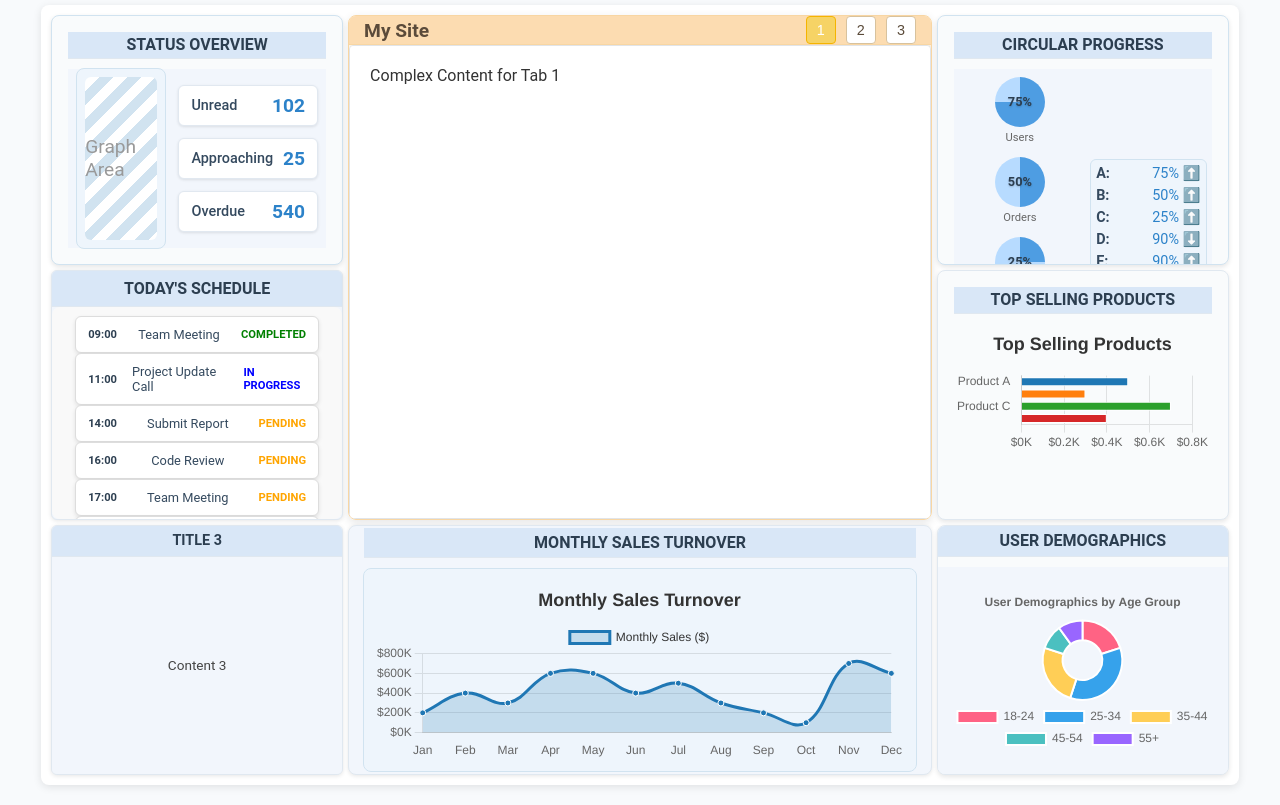
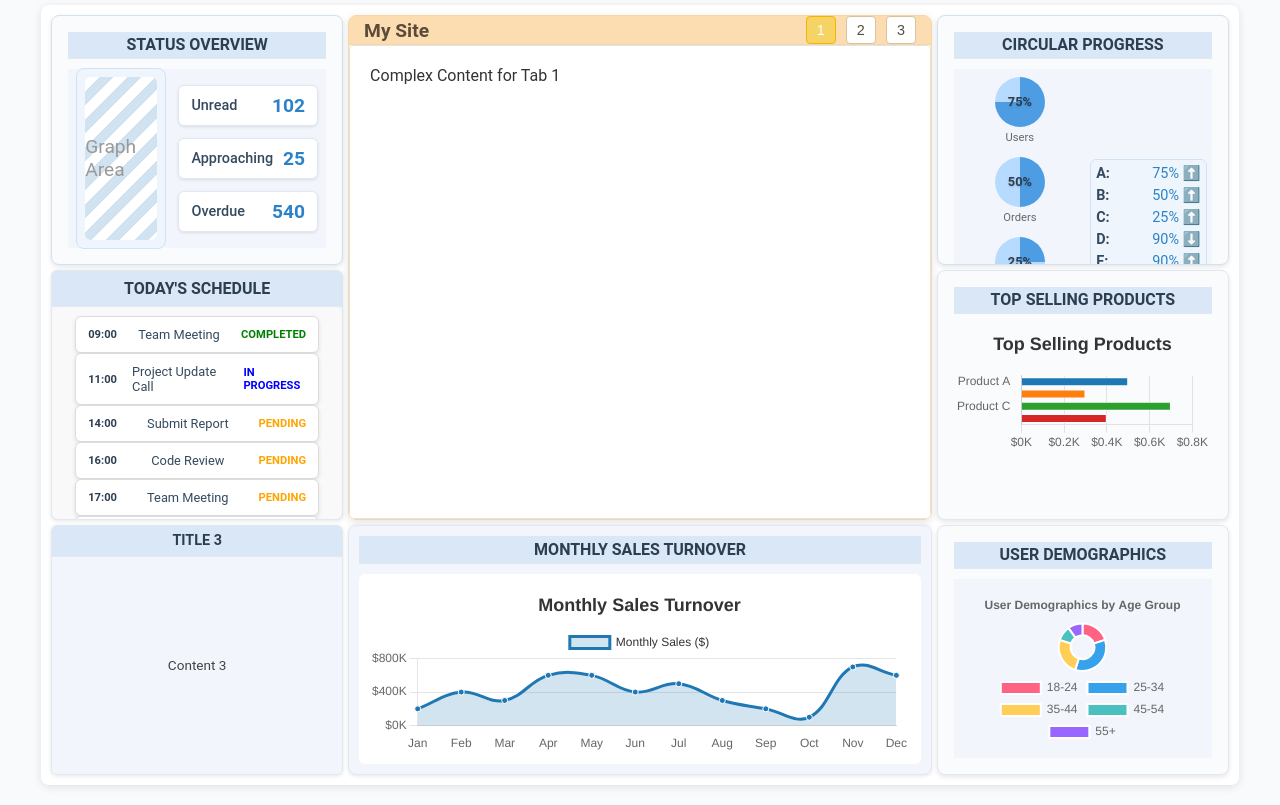
Before and after one commit to yoneekee/DashBoard2025, a React (Create React App) app: page / in a window 1280 px wide. Built offline with nearby package versions, Linux system fonts and the light colour scheme.

Commit message:
formatting

```diff
--- a/src/components/Secondary4.jsx
+++ b/src/components/Secondary4.jsx
@@ -117,7 +117,7 @@ const Secondary4 = () => {
   return (
     <div className="secondary secondary-4">
       <div className="title">Monthly Sales Turnover</div>
-      <div className="content">
+      <div className="chart-content">
         <Line data={data} options={options} />
       </div>
     </div>
--- a/src/style/styles.css
+++ b/src/style/styles.css
@@ -163,24 +163,21 @@ body {
 }
 
 /* Highlighted Indicator (e.g., Secondary 4) */
+/* Secondary-4 Styles */
 .secondary-4 {
-  grid-row: 3 / span 1; /* 기존 row 범위 */
-  grid-column: 2 / span 1; /* 기존 column 범위 */
+  grid-row: 3 / span 1;
+  grid-column: 2 / span 1;
   display: flex;
   flex-direction: column;
-  justify-content: center; /* 세로 가운데 정렬 */
-  align-items: center; /* 가로 가운데 정렬 */
   background-color: #f2f6fc;
   border: 1px solid #e0e8f0;
   border-radius: 8px;
   box-shadow: 0 1px 4px rgba(0, 0, 0, 0.1);
-  padding: 2px; /* 충분한 내부 여백 */
+  padding: 10px;
+  overflow: hidden;
 }
 
 .secondary-4 .title {
-  width: 92%;
-  padding-left: 10px;
-  padding-right: 10px;
   font-size: 1rem;
   font-weight: bold;
   color: #2c3e50;
@@ -188,15 +185,21 @@ body {
   margin-bottom: 10px;
 }
 
-.secondary-4 .content {
-  width: 92%;
+.secondary-4 .chart-content {
+  flex: 1;
   display: flex;
   justify-content: center;
   align-items: center;
-  background-color: #eef5fc;
-  border: 1px solid #d1e3f0;
-  border-radius: 8px;
+  background-color: #fff;
+  border-radius: 6px;
   padding: 10px;
+  height: 220px; /* 차트 영역 높이 */
+  overflow: hidden;
+}
+
+.chart-content canvas {
+  max-height: 100%; /* 차트의 최대 높이 제한 */
+  max-width: 100%; /* 차트의 최대 너비 제한 */
 }
 
 /* Secondary Indicator Positions */
@@ -558,6 +561,7 @@ body {
   background-color: #f9fbfc;
   border: 1px solid #e0e8f0;
   border-radius: 8px;
+  padding: 16px;
   box-shadow: 0 2px 5px rgba(0, 0, 0, 0.1);
 }
 
@@ -574,12 +578,12 @@ body {
   flex-direction: column; /* 차트와 추가 내용을 세로로 정렬 */
   justify-content: center; /* 세로 중앙 정렬 */
   align-items: center; /* 가로 중앙 정렬 */
-  height: 100%; /* 부모 컨테이너에 맞게 확장 */
+  height: 90%; /* 부모 컨테이너에 맞게 확장 */
 }
 
 .chart-container {
   width: 100%; /* 부모 너비에 맞춤 */
-  height: 170px; /* 적절한 높이 설정 */
+  height: 160px; /* 적절한 높이 설정 */
   position: relative; /* 차트 크기 제한 */
 }
 
```
